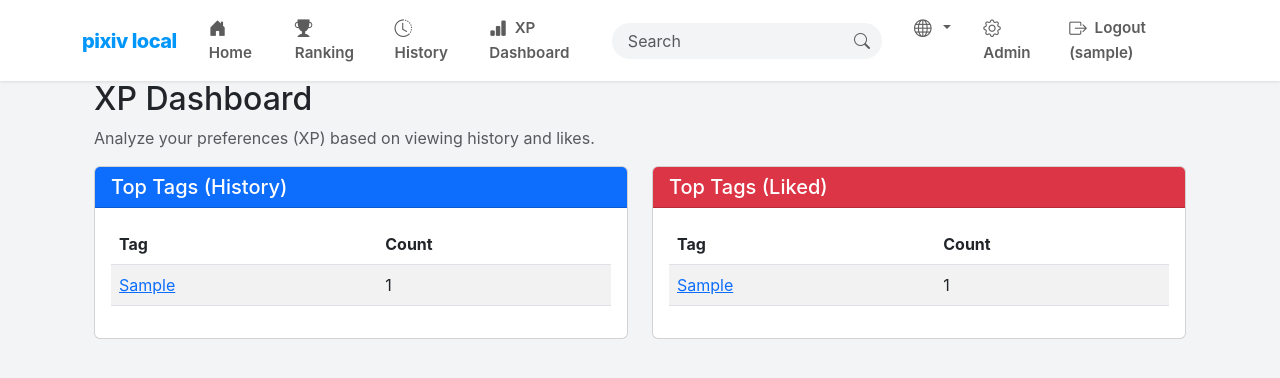
After one commit to Transwarpcom/Local-Pixiv-Viewer, a Flask app: page /xp in a window 1280 px wide. The commit adds this page. Shown: the top 378 px of the page. Run offline with Flask 3, Linux system fonts and the light colour scheme; a user stored in the database is signed in; tables that the repository leaves empty hold one stand-in row (values such as "Sample post"); some libraries are stand-ins or nearby versions.

Commit message:
Fix History undefined error and add XP Dashboard
- Fixes `jinja2.exceptions.UndefinedError: 'app.models.History object' has no attribute 'work'` by adding the missing relationship in `app/models.py`.
- Adds an XP Dashboard (`/xp`) to visualize user preferences based on viewing history and liked works.
- Updates navigation to include the XP Dashboard link.

```diff
--- a/app/models.py
+++ b/app/models.py
@@ -105,3 +105,5 @@ class History(db.Model):
     user_id = db.Column(db.Integer, db.ForeignKey('users.id'), nullable=False)
     work_id = db.Column(db.Integer, db.ForeignKey('works.id'), nullable=False)
     viewed_at = db.Column(db.DateTime, default=datetime.utcnow)
+
+    work = db.relationship('Work')
--- a/app/routes/main.py
+++ b/app/routes/main.py
@@ -1,4 +1,5 @@
 import os
+from collections import Counter
 from flask import Blueprint, render_template, request, current_app, send_from_directory, abort, flash, session, redirect, url_for
 from flask_login import login_required, current_user
 from sqlalchemy import desc, asc
@@ -102,6 +103,33 @@ def history():
     pagination = history_query.paginate(page=page, per_page=per_page)
     return render_template('main/history.html', pagination=pagination)
 
+@bp.route('/xp')
+@login_required
+def xp_dashboard():
+    # 1. Top Tags from History
+    history_items = History.query.filter_by(user_id=current_user.id).all()
+    history_tags = []
+    for item in history_items:
+        if item.work and item.work.tags:
+            tags = [t.strip() for t in item.work.tags.split(',') if t.strip()]
+            history_tags.extend(tags)
+
+    history_tag_counts = Counter(history_tags).most_common(20)
+
+    # 2. Top Tags from Liked Works
+    liked_works = current_user.liked_works.all()
+    liked_tags = []
+    for work in liked_works:
+        if work.tags:
+            tags = [t.strip() for t in work.tags.split(',') if t.strip()]
+            liked_tags.extend(tags)
+
+    liked_tag_counts = Counter(liked_tags).most_common(20)
+
+    return render_template('main/xp_dashboard.html',
+                           history_tag_counts=history_tag_counts,
+                           liked_tag_counts=liked_tag_counts)
+
 @bp.route('/data/<path:filename>')
 def serve_data(filename):
     return send_from_directory(current_app.config['DATA_DIR'], filename)
--- a/templates/base.html
+++ b/templates/base.html
@@ -107,6 +107,11 @@
                 <i class="bi bi-clock-history"></i> {{ _('History') }}
               </a>
             </li>
+            <li class="nav-item">
+              <a class="nav-link" href="{{ url_for('main.xp_dashboard') }}">
+                <i class="bi bi-bar-chart-fill"></i> {{ _('XP Dashboard') }}
+              </a>
+            </li>
             {% endif %}
           </ul>
           <form class="d-flex me-3 search-form" action="{{ url_for('main.search') }}">
--- /dev/null
+++ b/templates/main/xp_dashboard.html
@@ -0,0 +1,79 @@
+{% extends 'base.html' %}
+{% block title %}XP Dashboard - Pixiv Local{% endblock %}
+
+{% block content %}
+<div class="container mt-4">
+    <h2>XP Dashboard</h2>
+    <p class="text-muted">Analyze your preferences (XP) based on viewing history and likes.</p>
+
+    <div class="row">
+        <div class="col-md-6">
+            <div class="card mb-4">
+                <div class="card-header bg-primary text-white">
+                    <h5 class="mb-0">Top Tags (History)</h5>
+                </div>
+                <div class="card-body">
+                    {% if history_tag_counts %}
+                        <div class="table-responsive">
+                            <table class="table table-striped table-hover">
+                                <thead>
+                                    <tr>
+                                        <th>Tag</th>
+                                        <th>Count</th>
+                                    </tr>
+                                </thead>
+                                <tbody>
+                                    {% for tag, count in history_tag_counts %}
+                                    <tr>
+                                        <td>
+                                            <a href="{{ url_for('main.search', q=tag) }}">{{ tag }}</a>
+                                        </td>
+                                        <td>{{ count }}</td>
+                                    </tr>
+                                    {% endfor %}
+                                </tbody>
+                            </table>
+                        </div>
+                    {% else %}
+                        <p class="text-muted">No viewing history found.</p>
+                    {% endif %}
+                </div>
+            </div>
+        </div>
+
+        <div class="col-md-6">
+            <div class="card mb-4">
+                <div class="card-header bg-danger text-white">
+                    <h5 class="mb-0">Top Tags (Liked)</h5>
+                </div>
+                <div class="card-body">
+                    {% if liked_tag_counts %}
+                        <div class="table-responsive">
+                            <table class="table table-striped table-hover">
+                                <thead>
+                                    <tr>
+                                        <th>Tag</th>
+                                        <th>Count</th>
+                                    </tr>
+                                </thead>
+                                <tbody>
+                                    {% for tag, count in liked_tag_counts %}
+                                    <tr>
+                                        <td>
+                                            <a href="{{ url_for('main.search', q=tag) }}">{{ tag }}</a>
+                                        </td>
+                                        <td>{{ count }}</td>
+                                    </tr>
+                                    {% endfor %}
+                                </tbody>
+                            </table>
+                        </div>
+                    {% else %}
+                        <p class="text-muted">No liked works found.</p>
+                    {% endif %}
+                </div>
+            </div>
+        </div>
+    </div>
+</div>
+{% endblock %}
```
